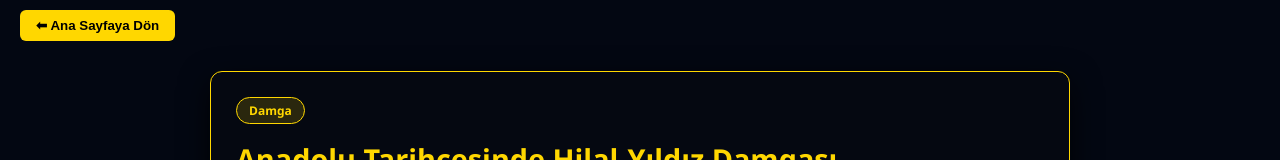
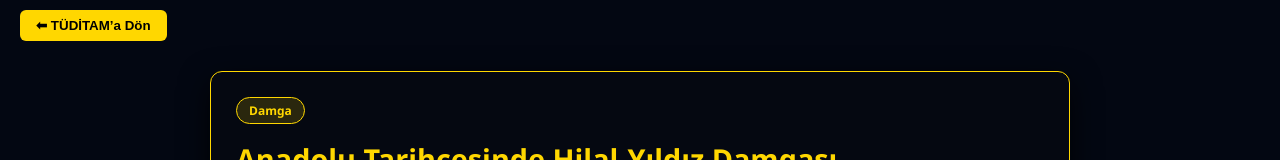
Before and after one commit to yasarkaba34-design/tuditam-frontend, a React (Vite) app: page / in a window 1280 px wide. Both pictures are taken after a click on the element 232 px from the left and 740 px from the top of the page. Shown: the top 160 px of the page. Built offline with nearby package versions, Linux system fonts and the light colour scheme.

Commit message:
TÜDİTAM dönüş metinlerini belirginleştir

```diff
--- a/src/App.jsx
+++ b/src/App.jsx
@@ -119,7 +119,7 @@ export default function App() {
               onClick={() => navigate("dashboard")}
               style={{ background: "#ffd700", color: "#000", border: "none", padding: "8px 16px", borderRadius: "6px", fontWeight: "bold", cursor: "pointer" }}
             >
-              ⬅ Ana Sayfaya Dön
+              ⬅ TÜDİTAM’a Dön
             </button>
           </div>
           <ReadingPanel content={selectedContentId} currentLang={currentLang} />
@@ -130,7 +130,7 @@ export default function App() {
         <div>
           <div style={{ padding: "10px 20px" }}>
             <button onClick={() => navigate("dashboard")} style={{ background: "#ffd700", color: "#000", border: "none", padding: "8px 16px", borderRadius: "6px", fontWeight: "bold", cursor: "pointer" }}>
-              ⬅ Ana Sayfaya Dön
+              ⬅ TÜDİTAM’a Dön
             </button>
           </div>
           <BubbleMatrix currentLang={currentLang} />
@@ -141,7 +141,7 @@ export default function App() {
         <div>
           <div style={{ padding: "10px 20px" }}>
             <button onClick={() => navigate("dashboard")} style={{ background: "#ffd700", color: "#000", border: "1px solid #ffd700", padding: "8px 16px", borderRadius: "6px", fontWeight: "bold", cursor: "pointer" }}>
-              ⬅ Ana Sayfaya Dön
+              ⬅ TÜDİTAM’a Dön
             </button>
           </div>
           <AtlasMap currentLang={currentLang} />
@@ -152,7 +152,7 @@ export default function App() {
         <div>
           <div style={{ padding: "10px 20px" }}>
             <button onClick={() => navigate("dashboard")} style={{ background: "#ffd700", color: "#000", border: "none", padding: "8px 16px", borderRadius: "6px", fontWeight: "bold", cursor: "pointer" }}>
-              ⬅ Ana Sayfaya Dön
+              ⬅ TÜDİTAM’a Dön
             </button>
           </div>
           <Hakkimizda currentLang={currentLang} />
@@ -163,7 +163,7 @@ export default function App() {
         <div>
           <div style={{ padding: "10px 20px" }}>
             <button onClick={() => navigate("dashboard")} style={{ background: "#ffd700", color: "#000", border: "none", padding: "8px 16px", borderRadius: "6px", fontWeight: "bold", cursor: "pointer" }}>
-              ⬅ Ana Sayfaya Dön
+              ⬅ TÜDİTAM’a Dön
             </button>
           </div>
           <YalinVeriGirisi currentLang={currentLang} />
@@ -174,7 +174,7 @@ export default function App() {
         <div>
           <div style={{ padding: "10px 20px" }}>
             <button onClick={() => navigate("dashboard")} style={{ background: "#ffd700", color: "#000", border: "none", padding: "8px 16px", borderRadius: "6px", fontWeight: "bold", cursor: "pointer" }}>
-              ⬅ Ana Sayfaya Dön
+              ⬅ TÜDİTAM’a Dön
             </button>
           </div>
           <OpsCenter currentLang={currentLang} />
@@ -185,7 +185,7 @@ export default function App() {
         <div>
           <div style={{ padding: "10px 20px" }}>
             <button onClick={() => navigate("dashboard")} style={{ background: "#ffd700", color: "#000", border: "none", padding: "8px 16px", borderRadius: "6px", fontWeight: "bold", cursor: "pointer" }}>
-              ⬅ Ana Sayfaya Dön
+              ⬅ TÜDİTAM’a Dön
             </button>
           </div>
           <AdminPanel currentLang={currentLang} />
```
